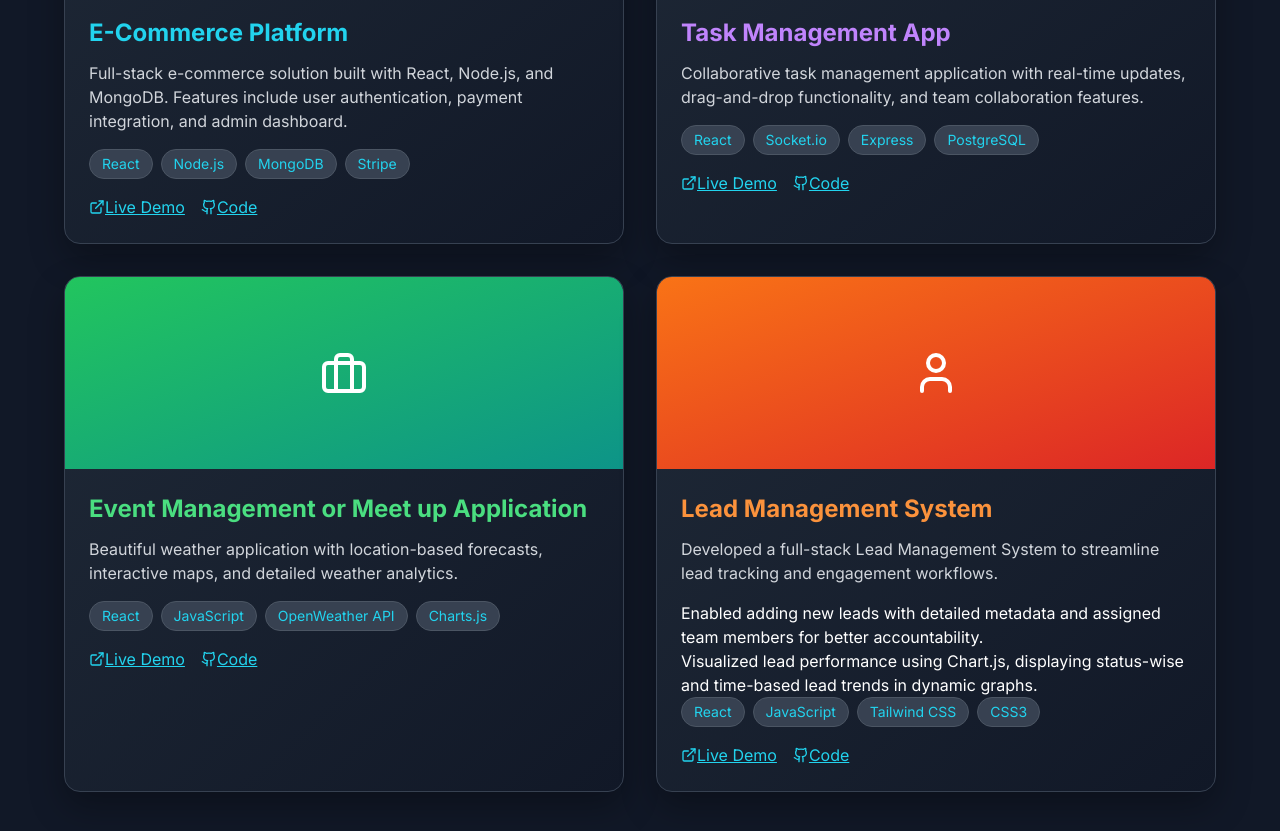
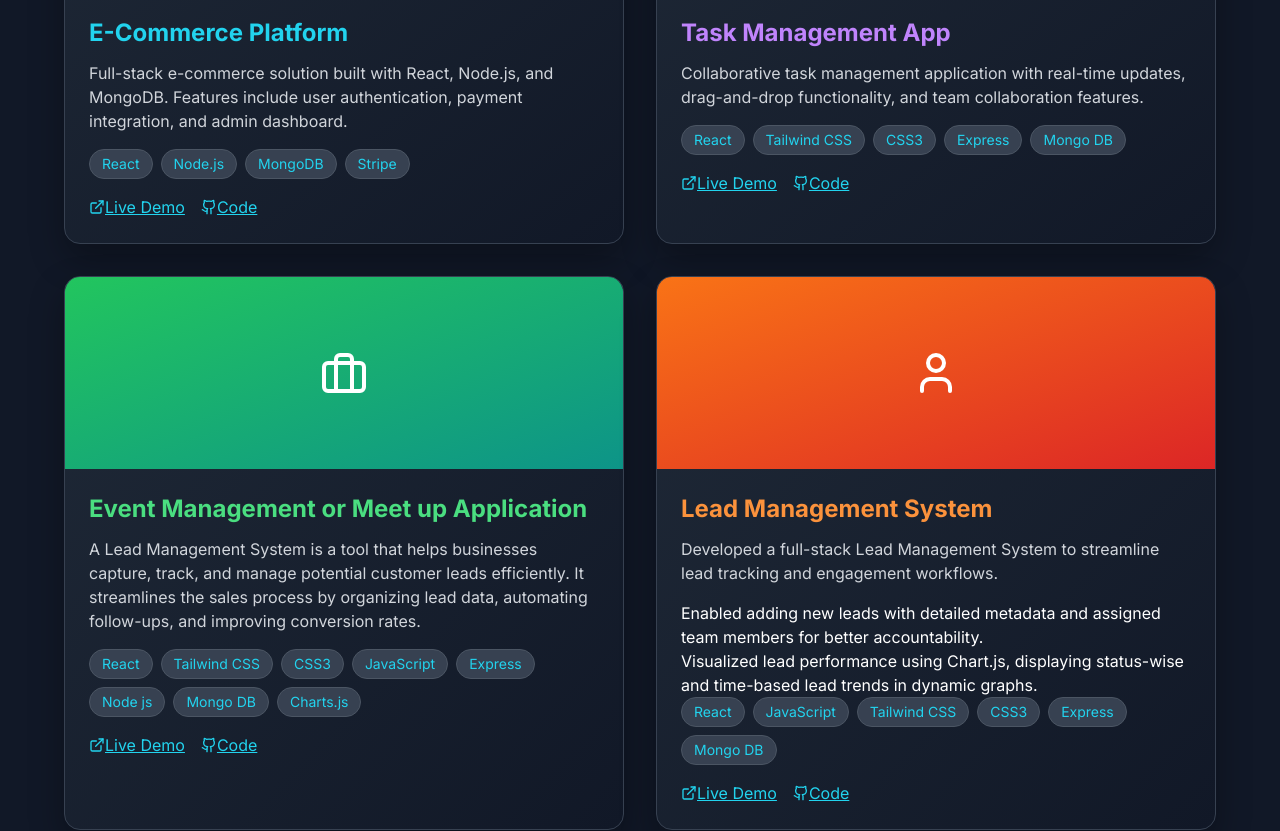
Before and after one commit to Anurag-git04/3D_portfolie, a React (Vite) app: page / in a window 1280 px wide. Shown: the part 2760-3591 px from the top of the page. Built offline with nearby package versions, Linux system fonts and the light colour scheme.

Commit message:
Project Card Changes

```diff
--- a/src/App.jsx
+++ b/src/App.jsx
@@ -253,7 +253,7 @@ function App() {
                   drag-and-drop functionality, and team collaboration features.
                 </p>
                 <div className="flex flex-wrap gap-2 mb-4">
-                  {['React', 'Socket.io', 'Express', 'PostgreSQL'].map((tech) => (
+                  {['React','Tailwind CSS', 'CSS3' ,'Express', 'Mongo DB'].map((tech) => (
                     <span key={tech} className="tech-tag">{tech}</span>
                   ))}
                 </div>
@@ -277,11 +277,10 @@ function App() {
               <div className="p-6">
                 <h3 className="text-2xl font-bold mb-3 text-green-400">Event Management or Meet up Application</h3>
                 <p className="text-gray-300 mb-4">
-                  Beautiful weather application with location-based forecasts,
-                  interactive maps, and detailed weather analytics.
+                  A Lead Management System is a tool that helps businesses capture, track, and manage potential customer leads efficiently. It streamlines the sales process by organizing lead data, automating follow-ups, and improving conversion rates.
                 </p>
                 <div className="flex flex-wrap gap-2 mb-4">
-                  {['React', 'JavaScript', 'OpenWeather API', 'Charts.js'].map((tech) => (
+                  {['React', 'Tailwind CSS', 'CSS3','JavaScript','Express','Node js','Mongo DB', 'Charts.js'].map((tech) => (
                     <span key={tech} className="tech-tag">{tech}</span>
                   ))}
                 </div>
@@ -312,7 +311,7 @@ function App() {
                   dynamic graphs.
                 </p>
                 <div className="flex flex-wrap gap-2 mb-4">
-                  {['React', 'JavaScript', 'Tailwind CSS', 'CSS3'].map((tech) => (
+                  {['React', 'JavaScript', 'Tailwind CSS', 'CSS3','Express', 'Mongo DB'].map((tech) => (
                     <span key={tech} className="tech-tag">{tech}</span>
                   ))}
                 </div>
```
